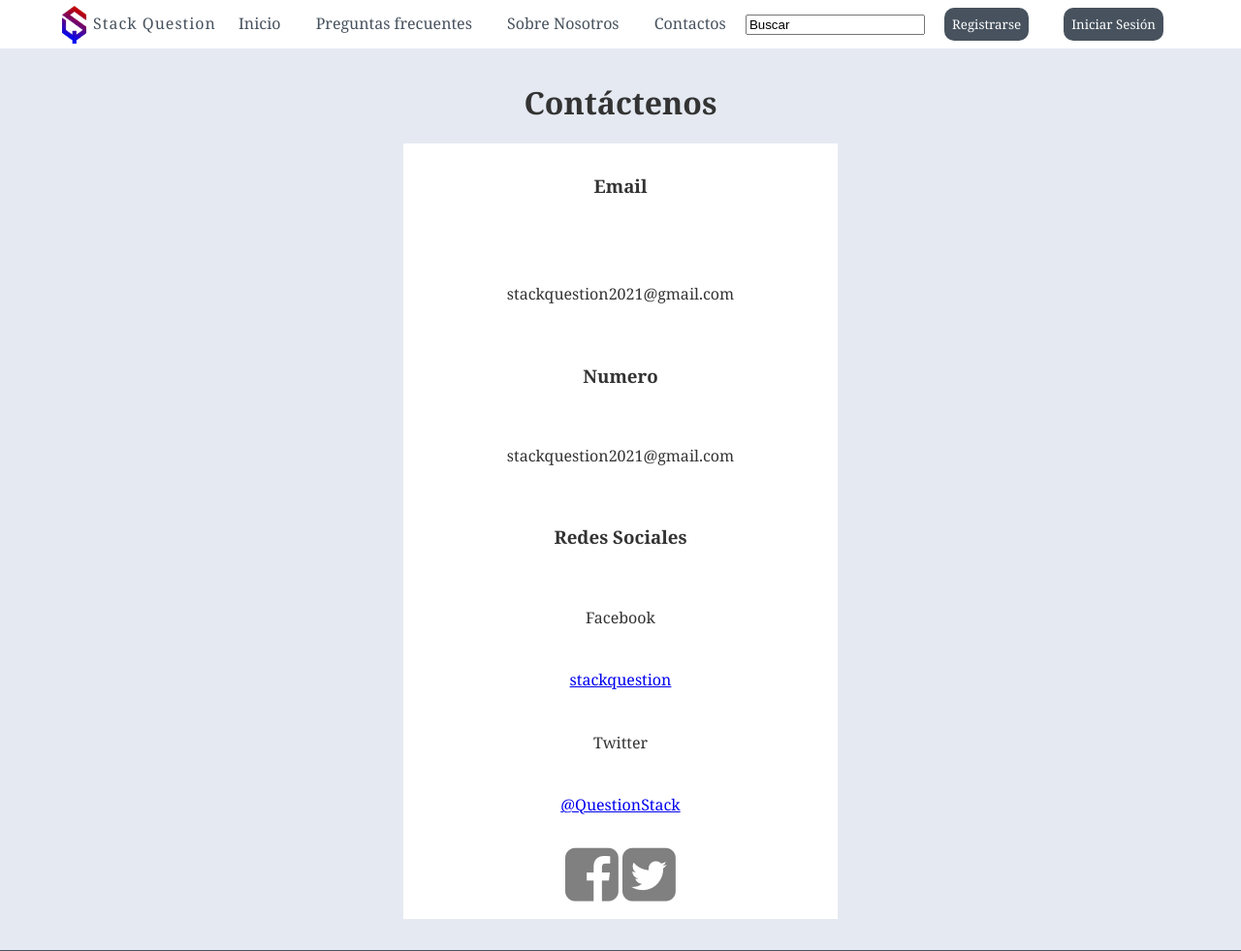
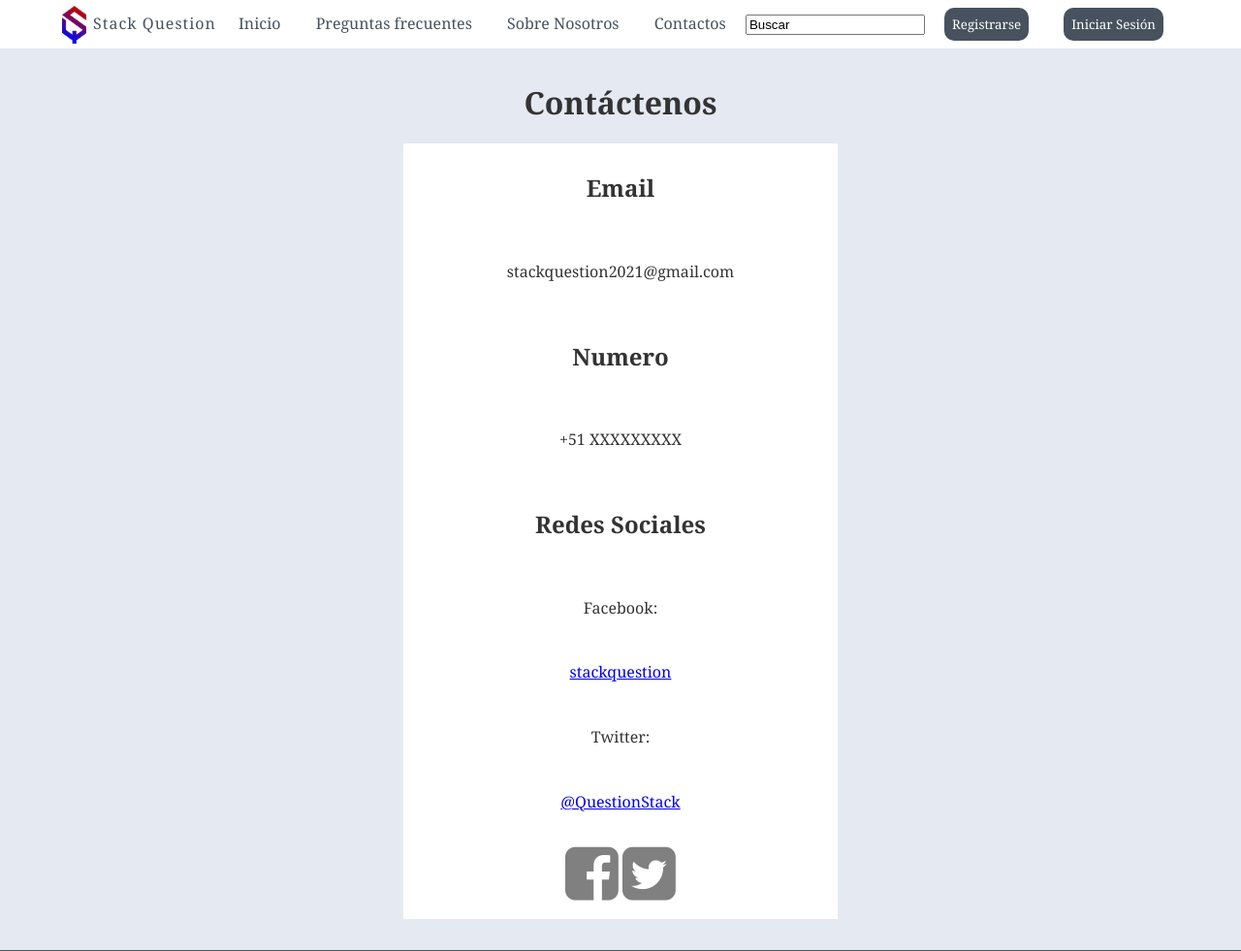
Before and after one commit to Frank-Unsa/FrontendPrueba, a Django app: page /contact/ in a window 1280 px wide. Shown: the top 981 px of the page at 97% size. Run offline with Django 3.2, Linux system fonts and the light colour scheme.

Commit message:
corregido error en la visualizacion

```diff
--- a/static/css/estilos.css
+++ b/static/css/estilos.css
@@ -184,17 +184,16 @@ h1{
 
   }
 
-  .hijo {
+.hijo {
     background: white;
-
-
     width: 35%;
     height: 100%;
     display: grid;
     place-items: center
-
-
-  }
+}
+.hijo p{
+    display: inline;
+}
 .hijo .centrar p {
     text-align: justify;
 }
--- a/templates/base/base.html
+++ b/templates/base/base.html
@@ -6,7 +6,7 @@
     <meta charset="UTF-8">
     <meta http-equiv="X-UA-Compatible" content="IE=edge">
     <meta name="viewport" content="width=device-width, initial-scale=1">
-    <link rel="shortcut icon" type="image/x-icon" href="{% static 'logoPrueba.png' %}" />
+    <link rel="shortcut icon" type="image/x-icon" href="{% static 'logoPrueba.png' %}" >
     <link rel="stylesheet" href="{% static 'css/estilos.css' %}">
     <link rel="stylesheet" href="{% static 'css/login.css' %}">
     <link rel="stylesheet" href="http://cdnjs.cloudflare.com/ajax/libs/font-awesome/4.7.0/css/font-awesome.min.css">
--- a/templates/contact.html
+++ b/templates/contact.html
@@ -11,20 +11,15 @@
 
         <div class="hijo">
 
-            <h3>Email</h3>
+            <h2>Email</h2>
+            <p>stackquestion2021@gmail.com</p>
+            <h2>Numero</h2>
+            <p>+51 XXXXXXXXX</p>
+            <h2>Redes Sociales</h2>
 
-            <div class="centrar"> </div>
-            <p>stackquestion2021@gmail.com</p>
-
-            <h3>Numero</h3>
-            <p>stackquestion2021@gmail.com</p>
-            <h3>Redes Sociales</h3>
-
-            <p>Facebook</p>
+            <p>Facebook:</p>
             <a href="https://www.facebook.com/groups/stackquestion">stackquestion</a>
-
-
-            <p>Twitter</p>
+            <p>Twitter:</p>
             <a href="https://twitter.com/QuestionStack">@QuestionStack</a>
 
             <div><a href="https://www.facebook.com/groups/307217284628410" target="_blank"
@@ -37,19 +32,6 @@
 
 
     </div>
-    <!-- <div class="contacto contac">
-        <div class="container2 logo-nav-container">
-            <nav class="navigation">
-                <ul>
-                    <li><a href="">Inicio</a></li>
-                    <li><a href="../preguntas_frecuentes/">Preguntas frecuentes</a></li>
-                    <li><a href="../about/">Sobre Nosotros</a></li>
-                    <li><a href="../contact/">Contactos</a></li>
-                </ul>
-            </nav>
-        </div>
-    </div>
--->
     {% endblock %}
 </body>
 
```
Also changed, not shown: templates/about.html (+3 -9 lines).
